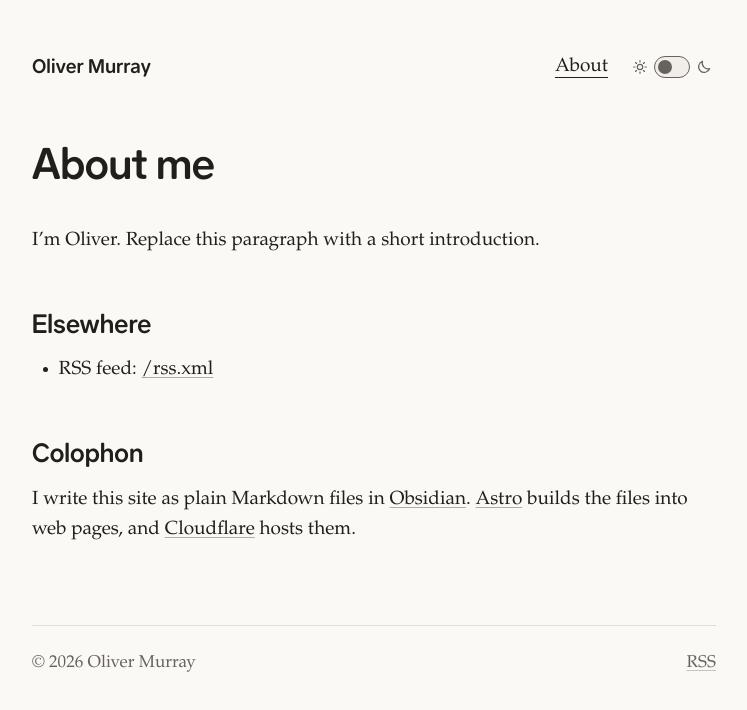
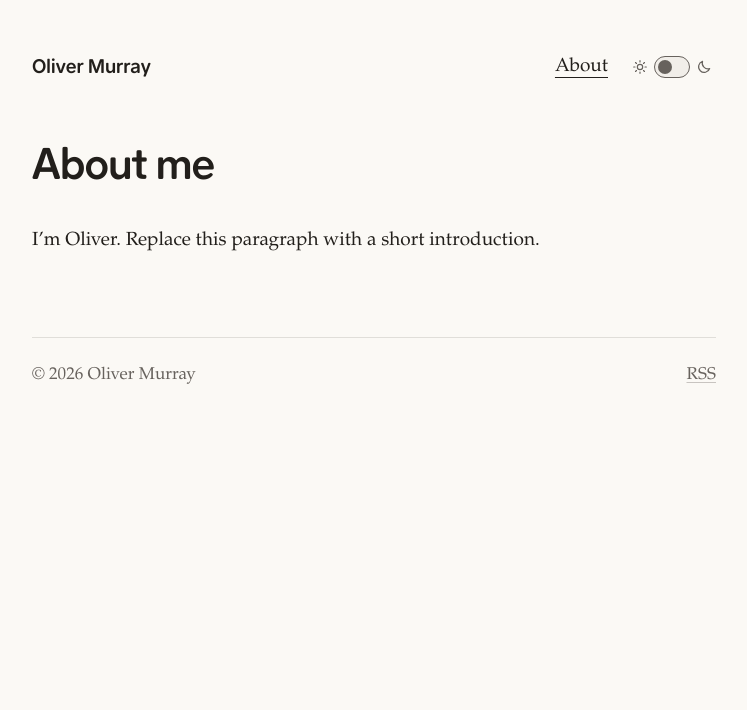
Before and after one commit to om154/blog, an Astro site: page /about in a window 1280 px wide. Shown: the whole page, without its empty margins (266-1013 px from the left). Built offline with nearby package versions, Linux system fonts and the light colour scheme; Astro itself is replaced by a stand-in of ours.

Commit message:
docs(blog): remove colophon and elsewhere sections from about page

```diff
--- a/src/content/notes/about.md
+++ b/src/content/notes/about.md
@@ -3,11 +3,3 @@ title: About me
 ---
 
 I'm Oliver. Replace this paragraph with a short introduction.
-
-## Elsewhere
-
-- RSS feed: [/rss.xml](/rss.xml)
-
-## Colophon
-
-I write this site as plain Markdown files in [Obsidian](https://obsidian.md). [Astro](https://astro.build) builds the files into web pages, and [Cloudflare](https://www.cloudflare.com) hosts them.
```
